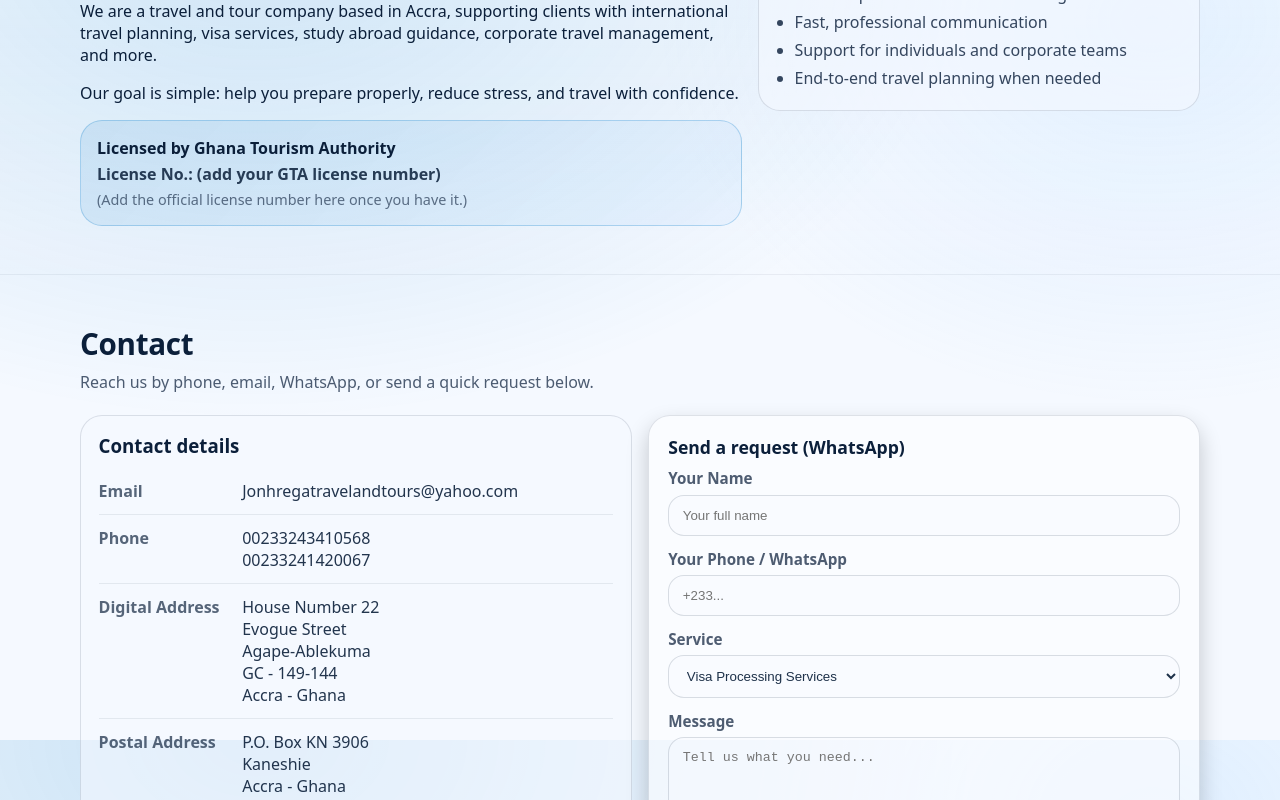
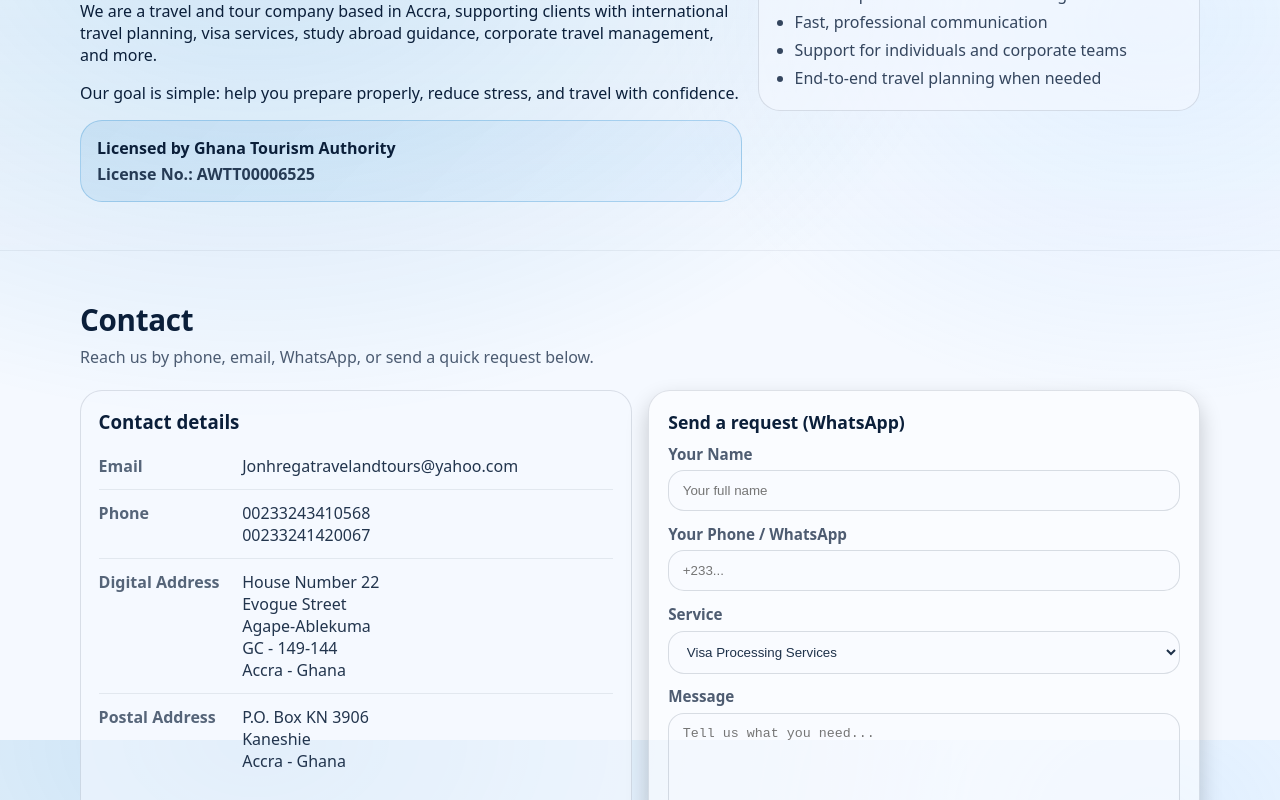
Before and after one commit to learngermanghana/jonhrega-travel-site, a React (Vite) app: page / in a window 1280 px wide. Shown: the part 2460-3260 px from the top of the page. Built offline with nearby package versions, Linux system fonts and the light colour scheme.

Commit message:
Update Ghana Tourism Authority license number

```diff
--- a/src/components/About.jsx
+++ b/src/components/About.jsx
@@ -16,13 +16,10 @@ export default function About() {
               Our goal is simple: help you prepare properly, reduce stress, and travel with confidence.
             </p>
 
-            <div className="callout">
-              <div className="callout__title">{company.licensedNote}</div>
-              <div className="callout__text">{company.licenseNumberPlaceholder}</div>
-              <div className="callout__hint">
-                (Add the official license number here once you have it.)
+              <div className="callout">
+                <div className="callout__title">{company.licensedNote}</div>
+                <div className="callout__text">{company.licenseNumberPlaceholder}</div>
               </div>
-            </div>
           </div>
 
           <div className="infoBox">
--- a/src/components/TrustBadges.jsx
+++ b/src/components/TrustBadges.jsx
@@ -9,7 +9,7 @@ export default function TrustBadges() {
         <div className="section__head">
           <h2>Trust & Compliance</h2>
           <p>
-            {company.name} is <strong>{company.licensedNote}</strong>. Add the official license number when ready.
+            {company.name} is <strong>{company.licensedNote}</strong> ({company.licenseNumberPlaceholder}).
           </p>
         </div>
 
--- a/src/data/company.js
+++ b/src/data/company.js
@@ -2,7 +2,7 @@ export const company = {
   name: "Jonhrega Travel and Tours",
   tagline: "Visa • Study Abroad • Flights • Corporate Travel • Medical Tourism • Insurance",
   licensedNote: "Licensed by Ghana Tourism Authority",
-  licenseNumberPlaceholder: "License No.: (add your GTA license number)",
+  licenseNumberPlaceholder: "License No.: AWTT00006525",
   website: "www.jonhregatravelandtours.com",
   email: "Jonhregatravelandtours@yahoo.com",
   phones: [
```
